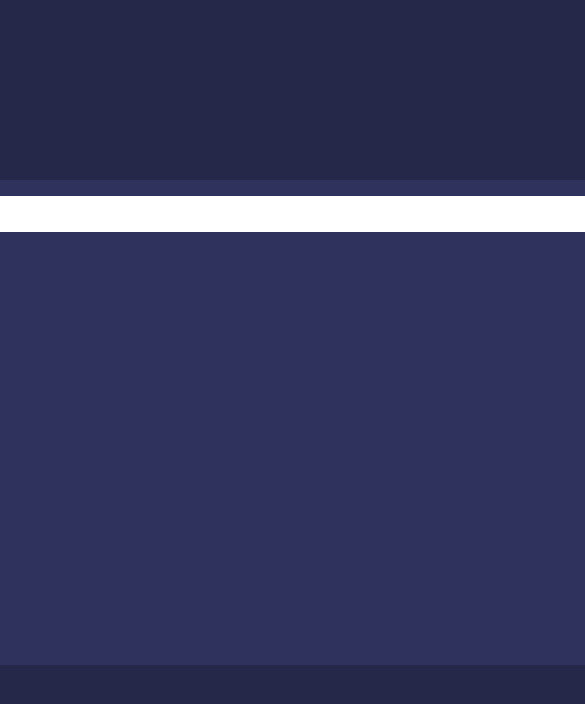
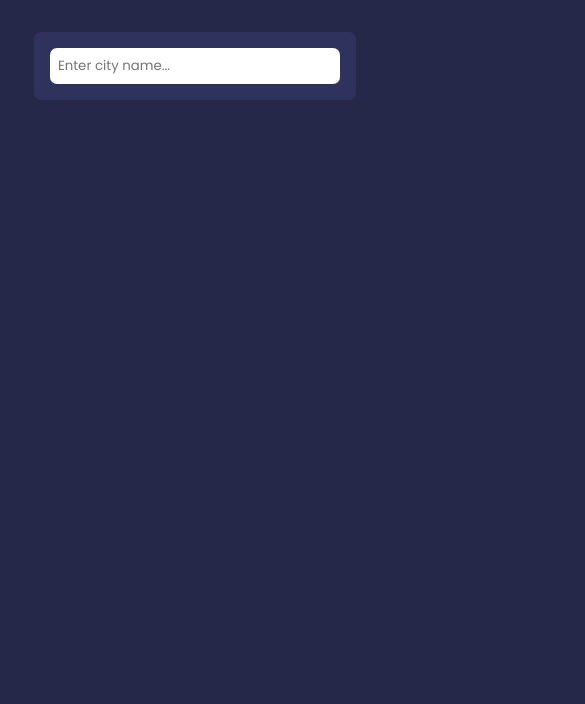
Before and after one commit to powermetal/weather-app, a React (Create React App) app: page / in a window 390 px wide. Shown: the top 704 px of the page, 585 px wide, since content can reach past the window. Built offline with nearby package versions, Linux system fonts and the light colour scheme.

Commit message:
Added responsiveness to the layout

```diff
--- a/src/App.scss
+++ b/src/App.scss
@@ -13,7 +13,19 @@
     display: flex;
     flex-direction: column;
     align-items: center;
-    min-width: 875px;
-    min-height: 485px;
+    width: 875px;
+    height: 485px;
   }
 }
+
+@media screen and (max-width: 768px) {
+  .app {
+    height: 100%;
+  }
+
+  .app .container {
+    width: 90%;
+    height: max-content;
+    margin: 1rem;
+  }
+}
--- a/src/components/Forecast/Forecast.scss
+++ b/src/components/Forecast/Forecast.scss
@@ -26,3 +26,13 @@
     bottom: 20px;
   }
 }
+
+@media screen and (max-width: 360px) {
+  .forecast img {
+    transform: scale(50%);
+  }
+
+  .forecast__item {
+    width: 100px;
+  }
+}
--- a/src/components/SearchResults/SearchResults.scss
+++ b/src/components/SearchResults/SearchResults.scss
@@ -22,3 +22,9 @@
     opacity: 0.5;
   }
 }
+
+@media screen and (max-width: 768px) {
+  .search-results {
+    flex-direction: column;
+  }
+}
--- a/src/components/WeatherCard/WeatherCard.scss
+++ b/src/components/WeatherCard/WeatherCard.scss
@@ -62,3 +62,31 @@
 .weather-card__temp :first-child {
   font-size: 4rem;
 }
+
+@media screen and (max-width: 768px) {
+  .weather-card::after {
+    width: 100%;
+    height: 2px;
+    top: 100%;
+    right: 50%;
+    transform: translateX(50%);
+  }
+}
+
+@media screen and (max-width: 360px) {
+  .weather-card::after {
+    width: 50%;
+  }
+
+  .weather-card {
+    text-align: center;
+
+    &__main {
+      flex-direction: column;
+    }
+
+    &__extra {
+      flex-direction: column;
+    }
+  }
+}
```
